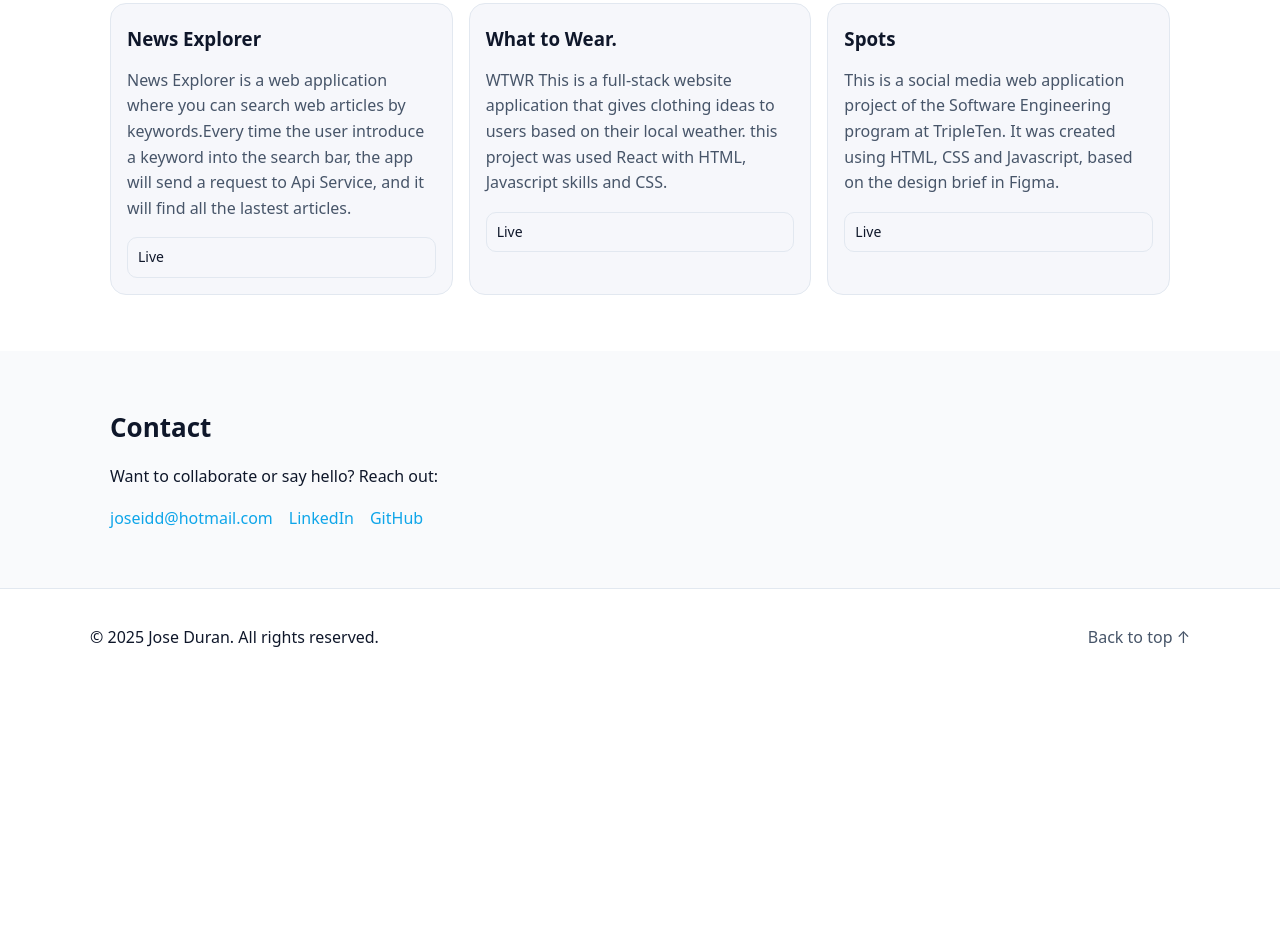
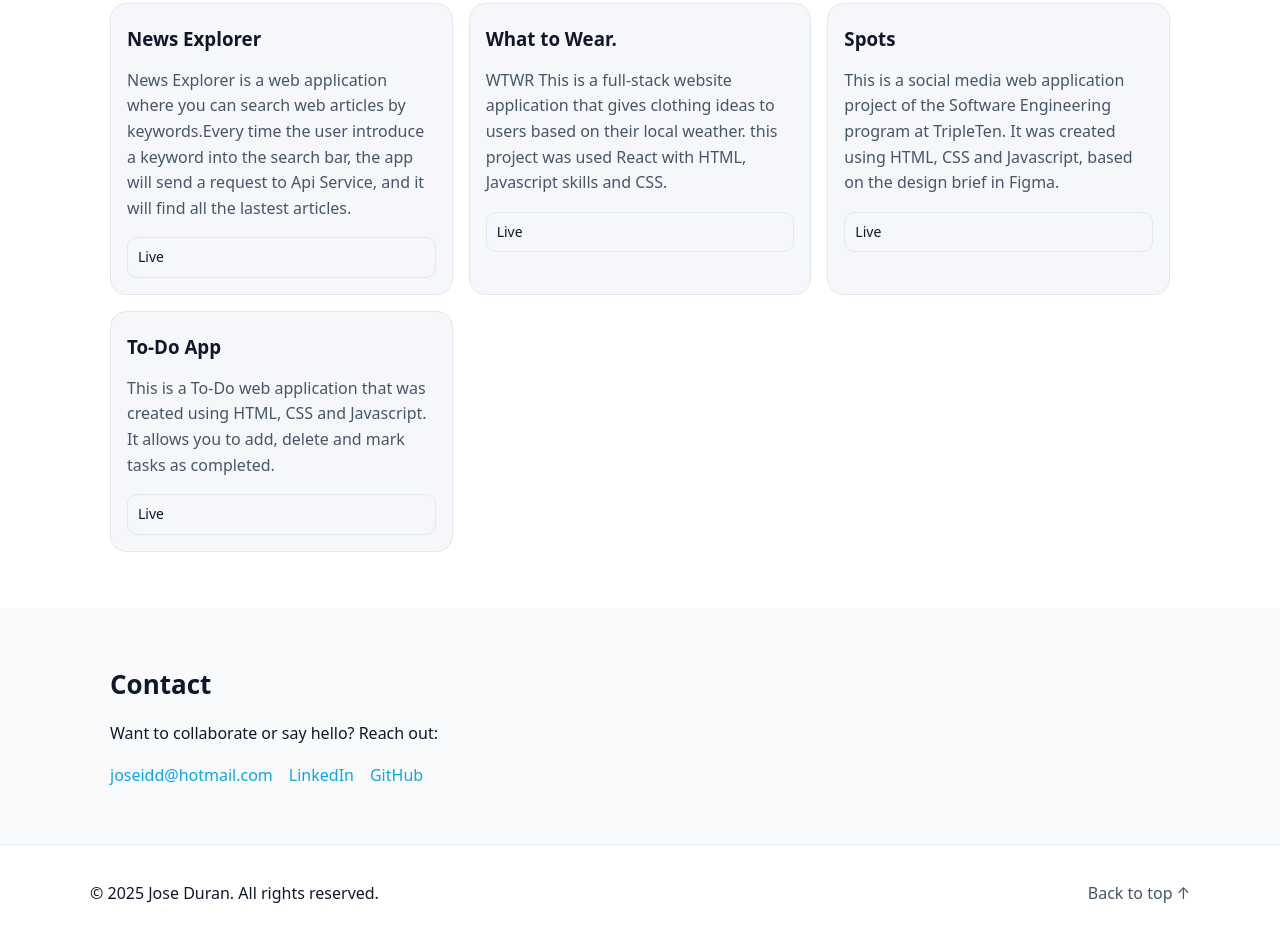
Before and after one commit to joseidd/Website-2.0, a plain HTML site: page index.html in a window 1280 px wide. Shown: the part 980-1921 px from the top of the page. Before the commit the page ends 1666 px from the top, so only its background shows below. Drawn offline with Linux system fonts and the light colour scheme.

Commit message:
Update content

```diff
--- a/index.html
+++ b/index.html
@@ -171,6 +171,23 @@
                 >
               </div>
             </article>
+            <article class="card">
+              <h3>To-Do App</h3>
+              <p>
+                This is a To-Do web application that was created using HTML, CSS
+                and Javascript. It allows you to add, delete and mark tasks as
+                completed.
+              </p>
+              <div class="card-actions">
+                <a
+                  class="button small"
+                  href="https://joseidd.github.io/se_project_todo-app/"
+                  target="_blank"
+                  rel="noopener"
+                  >Live</a
+                >
+              </div>
+            </article>
           </div>
         </div>
       </section>
```
